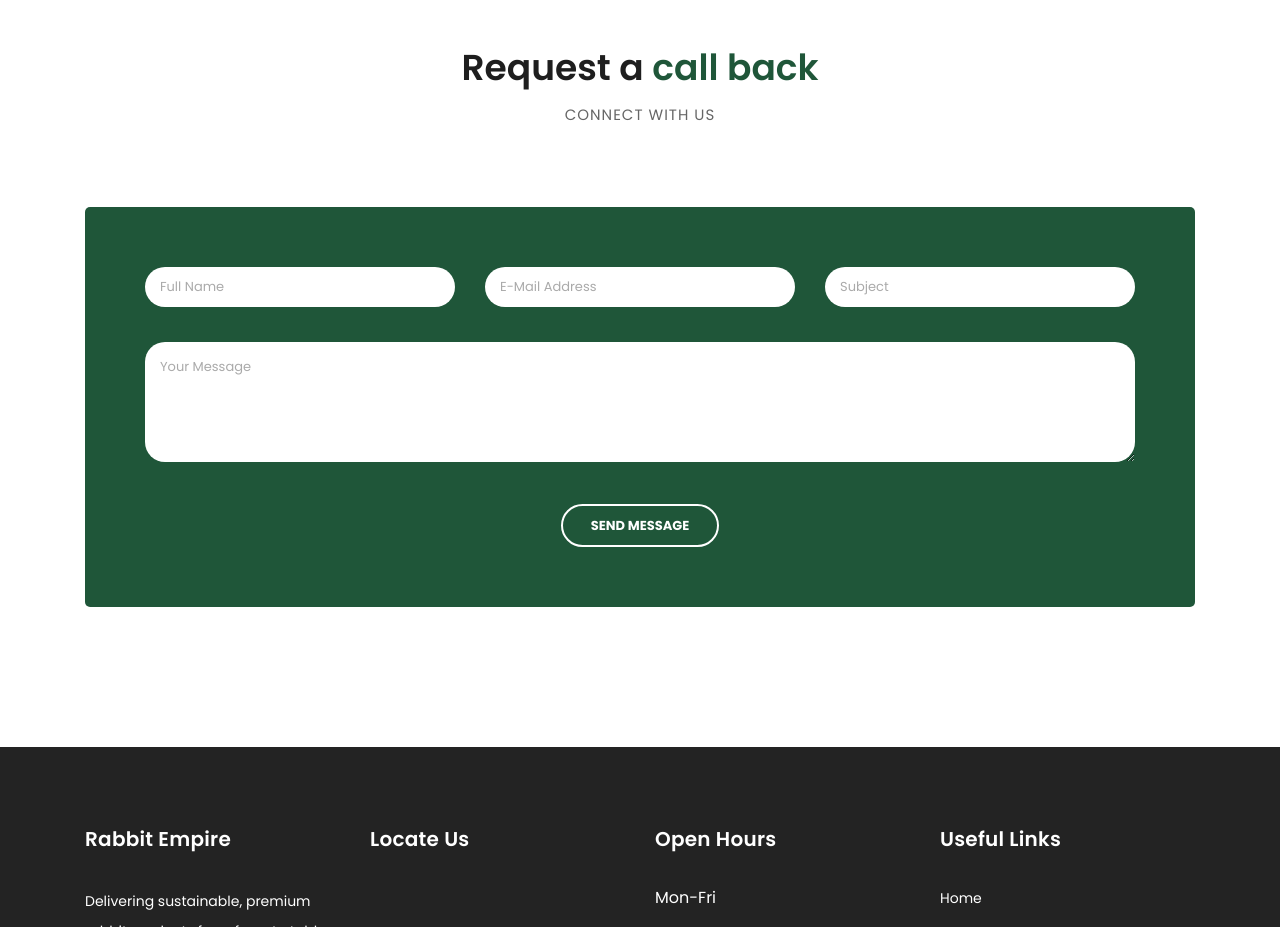
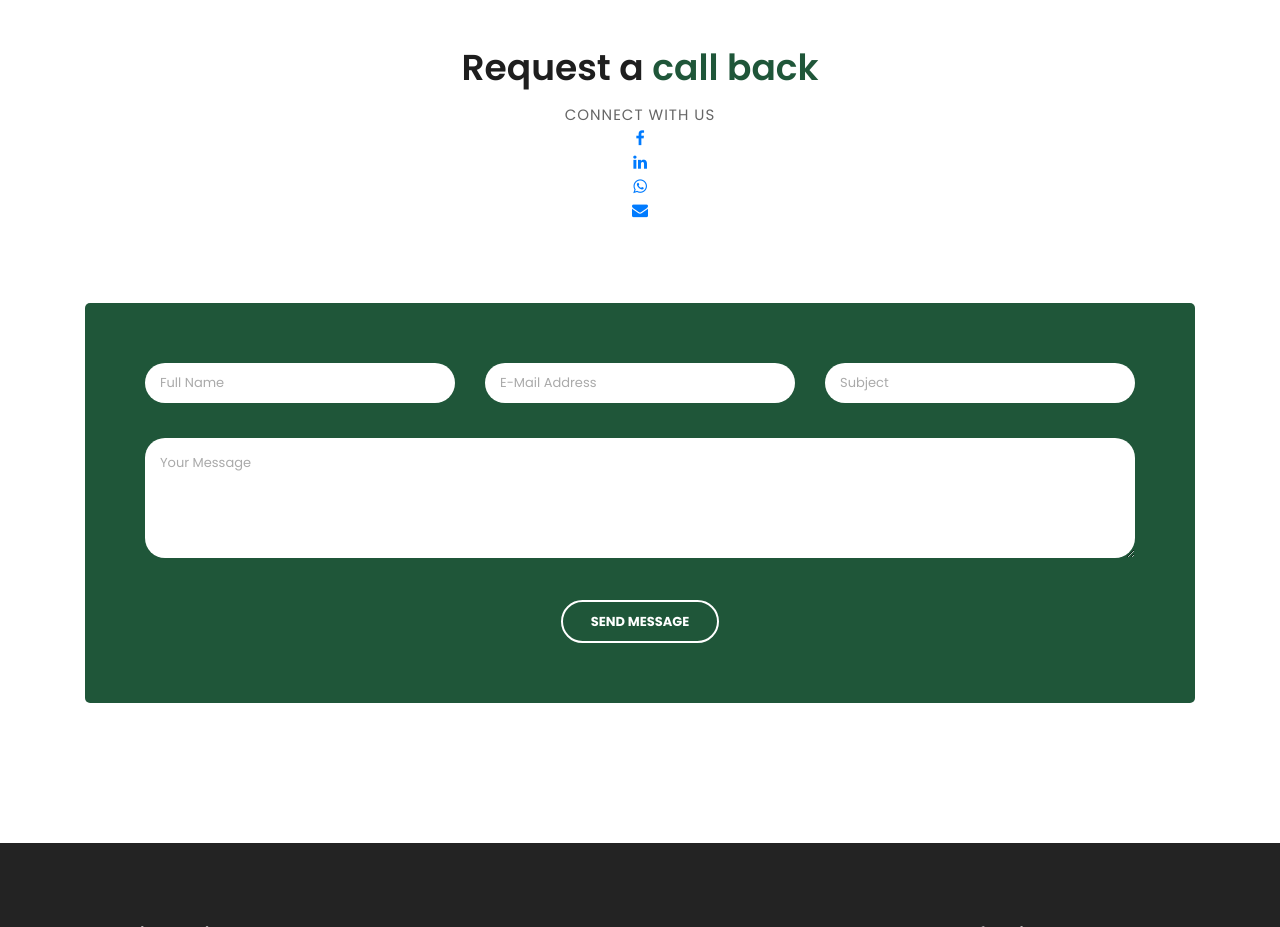
Before and after one commit to erickwakyeboateng/rabbitempire, a plain HTML site: page index.html in a window 1280 px wide. Shown: the part 4240-5167 px from the top of the page. Drawn offline with nearby package versions, Linux system fonts and the light colour scheme; grey boxes are pictures that could not be loaded.

Commit message:
added icons to call back

```diff
--- a/index.html
+++ b/index.html
@@ -352,6 +352,12 @@
             <div class="section-heading">
               <h2>Request a <em>call back</em></h2>
               <span>Connect with us</span>
+              <ul class="social-icons">
+                <li><a rel="nofollow" href="https://web.facebook.com/adjei.akporh" target="_blank"><i class="fa fa-facebook"></i></a></li>
+                <li><a href="https://www.linkedin.com/in/francis-adjei-akporh-43961a106/" target="_blank"><i class="fa fa-linkedin"></i></a></li>
+                <li><a href="wa.me/+233505655422" target="_blank"><i class="fa fa-whatsapp"></i></a></li>
+                <li><a href="mailto:adjeiakporh56@gmail.com" target="_blank"><i class="fa fa-envelope"></i></a></li>
+              </ul>
             </div>
           </div>
           <div class="col-md-12">
@@ -403,7 +409,6 @@
               <li><a href="https://www.linkedin.com/in/francis-adjei-akporh-43961a106/" target="_blank"><i class="fa fa-linkedin"></i></a></li>
               <li><a href="wa.me/+233505655422" target="_blank"><i class="fa fa-whatsapp"></i></a></li>
               <li><a href="mailto:adjeiakporh56@gmail.com" target="_blank"><i class="fa fa-envelope"></i></a></li>
-
             </ul>
           </div>
           <div class="col-md-3 footer-item last-item">
```
